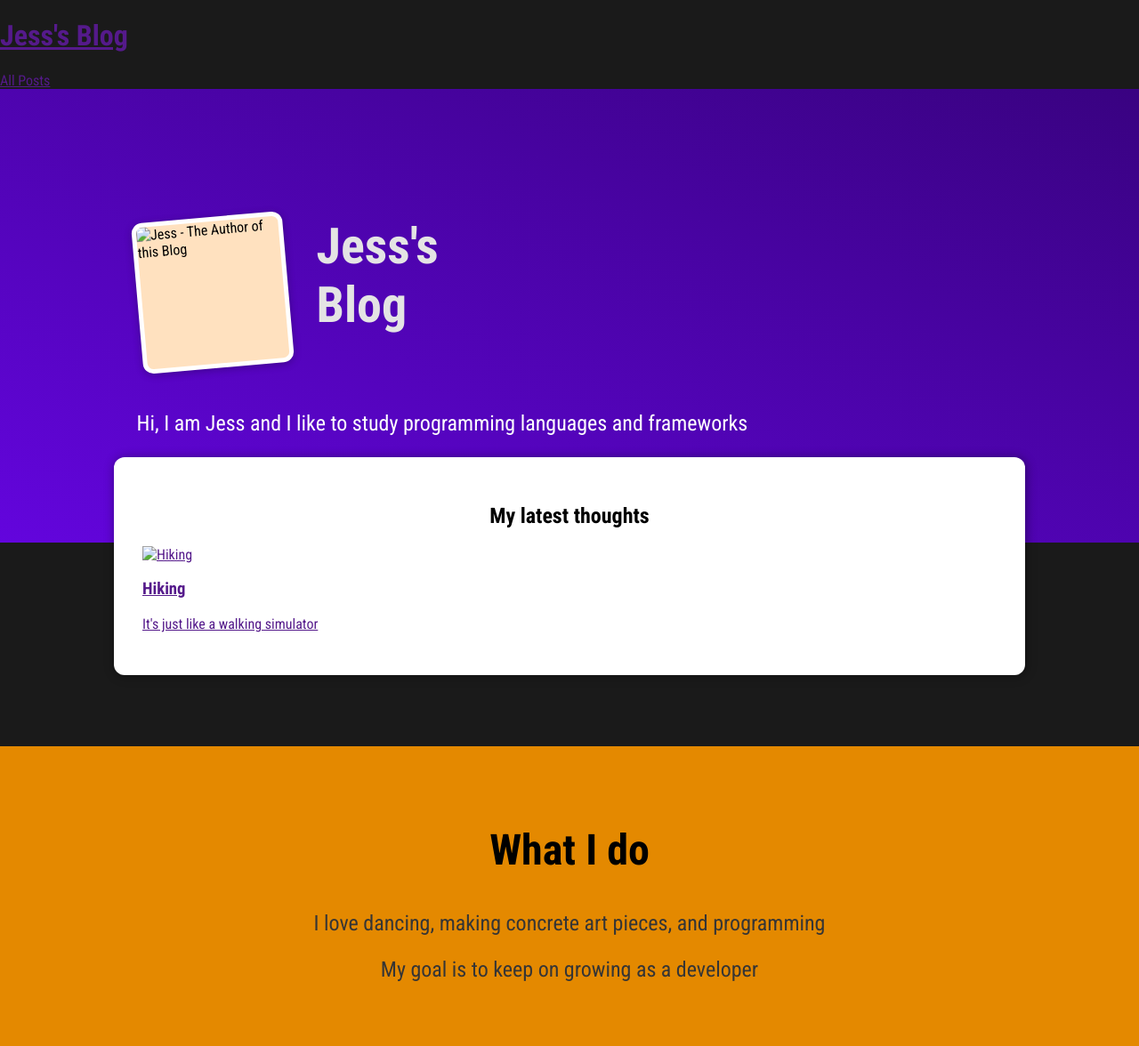
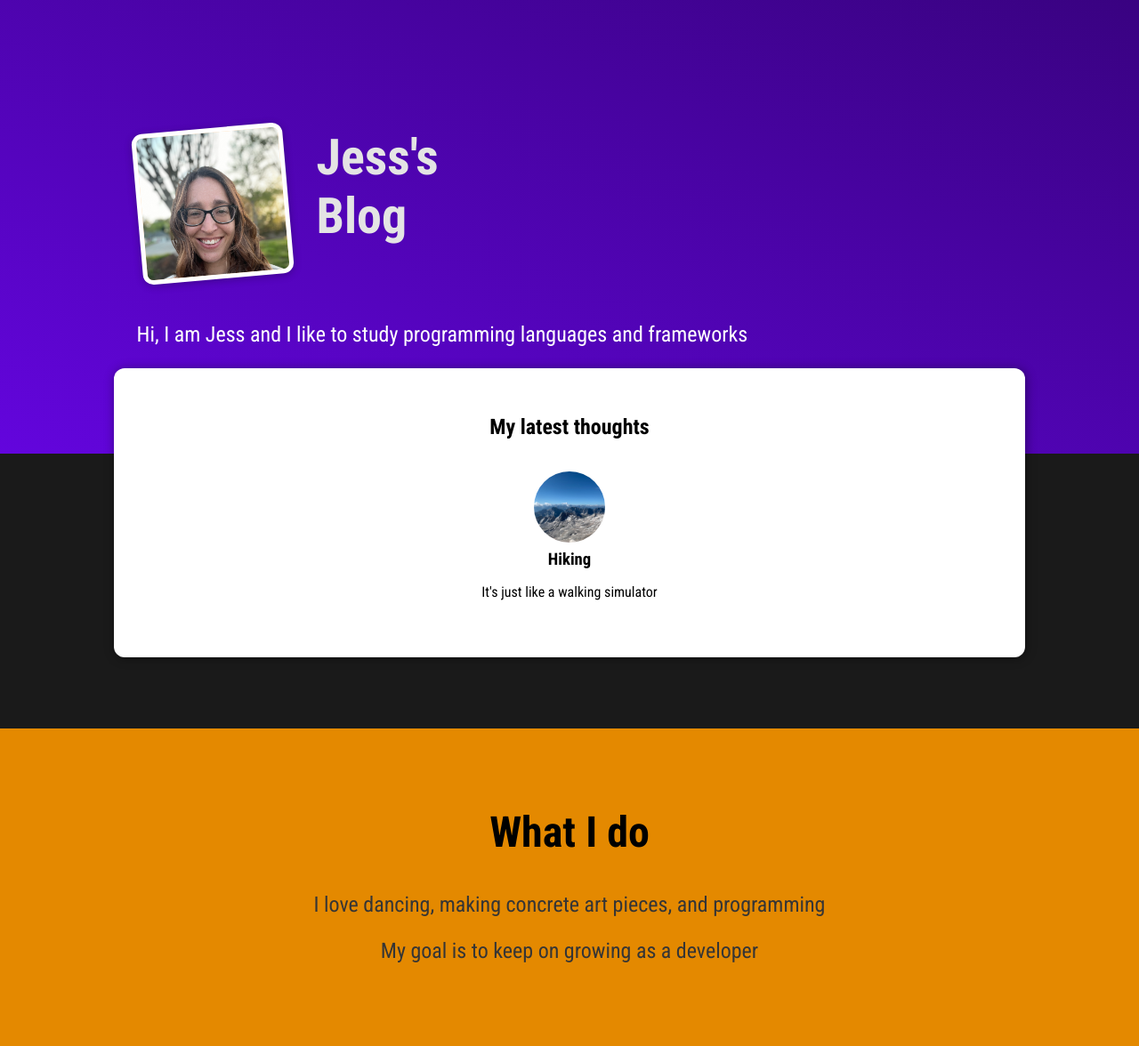
Before and after one commit to jrcpal/django, a Django app: template my_site/blog/templates/blog/index.html in a window 1280 px wide. Shown: the whole page at 89% size. After the commit the page ends 1083 px from the top, so only its background shows below. Run offline with Django 4.2, Linux system fonts and the light colour scheme; the template is opened without the code that fills it, so the values that code supplies are empty.

Commit message:
introducing all posts and images

```diff
--- a/my_site/blog/static/blog/index.css
+++ b/my_site/blog/static/blog/index.css
@@ -1,3 +1,31 @@
+#main-navigation {
+  width: 100%;
+  height: 5rem;
+  display: flex;
+  justify-content: space-between;
+  align-items: center;
+  padding: 0 10%;
+  position: absolute;
+  top: 0;
+  left: 0;
+}
+
+#main-navigation a {
+  text-decoration: none;
+  color: white;
+  font-weight: bold;
+}
+
+#main-navigation a:hover,
+#main-navigation a:active {
+  color: #cf79f1;
+}
+
+#main-navigation h1 a:hover,
+#main-navigation h1 a:active {
+  color: white;
+}
+
 #welcome {
   background: linear-gradient(to right top, #6305dd, #390281);
   padding: 6rem 12%;
@@ -73,3 +101,47 @@
   font-size: 1.5rem;
   color: #353535;
 }
+
+.post {
+  display: flex;
+  flex-direction: column;
+  align-items: center;
+  text-align: center;
+}
+
+.post a {
+  text-decoration: none;
+  color: black;
+  transition: all 0.2s ease;
+  padding: 1rem;
+}
+
+.post a:hover,
+.post a:active {
+  transform: scale(1.1);
+  background-color: #390281;
+  color: white;
+}
+
+.post img {
+  width: 5rem;
+  height: 5rem;
+  object-fit: cover;
+  border-radius: 50%;
+}
+
+.post h3 {
+  margin: 0.25rem 0;
+}
+
+.post time {
+  color: #666666;
+  margin: 0.25rem;
+  font-style: italic;
+  font-size: 0.85rem;
+}
+
+.post:hover time,
+.post:active time {
+  color: white;
+}
--- /dev/null
+++ b/my_site/blog/templates/blog/includes/post.html
@@ -0,0 +1,13 @@
+{% load static %}
+
+<li>
+    <article class='post'>
+        <a href=''>
+            <img src='{% static 'blog/images/mountains.jpg' %}' alt='Hiking' />
+            <div class='post__content'>
+                <h3>Hiking</h3>
+                <p>It's just like a walking simulator</p>
+            </div>
+        </a>
+    </article>
+</li>
--- a/my_site/blog/templates/blog/index.html
+++ b/my_site/blog/templates/blog/index.html
@@ -8,16 +8,9 @@
 {% endblock %}
 
 {% block content %}
-    <header id='main-navigation'>
-        <h1><a href=""> Jess's Blog </a></h1>
-        <nav>
-            <a href=""> All Posts </a>
-        </nav>
-    </header>
-
     <section id='welcome'>
         <header>
-            <img src='' alt='Jess - The Author of this Blog' />
+            <img src='{% static 'blog/images/IMG_8439.jpg' %}' alt='Jess - The Author of this Blog' />
             <h2> Jess's Blog</h2>
         </header>
         <p>Hi, I am Jess and I like to study programming languages and frameworks</p>
@@ -27,17 +20,7 @@
         <h2>My latest thoughts</h2>
 
         <ul>
-            <li>
-                <article class='post'>
-                    <a href=''>
-                        <img src='' alt='Hiking' />
-                        <div class='post__content'>
-                            <h3>Hiking</h3>
-                            <p>It's just like a walking simulator</p>
-                        </div>
-                    </a>
-                </article>
-            </li>
+            {% include 'blog/includes/post.html' %}
         </ul>
     </section>
 
--- a/my_site/templates/base.html
+++ b/my_site/templates/base.html
@@ -12,6 +12,12 @@
         {% endblock %}
     </head>
     <body>
+        <header id='main-navigation'>
+            <h1><a href=""> Jess's Blog </a></h1>
+            <nav>
+                <a href=""> All Posts </a>
+            </nav>
+        </header>
         {% block content %}
         {% endblock %}
     </body>
```
Also changed, not shown: my_site/blog/templates/blog/all-posts.html (added, +21 -0 lines), my_site/blog/static/blog/images/IMG_8439.jpg (added), my_site/blog/static/blog/images/coding.jpg (added), my_site/blog/static/blog/images/mountains.jpg (added), my_site/blog/static/blog/images/woods.jpg (added). Lines whose indentation alone changed are shown as unchanged.
